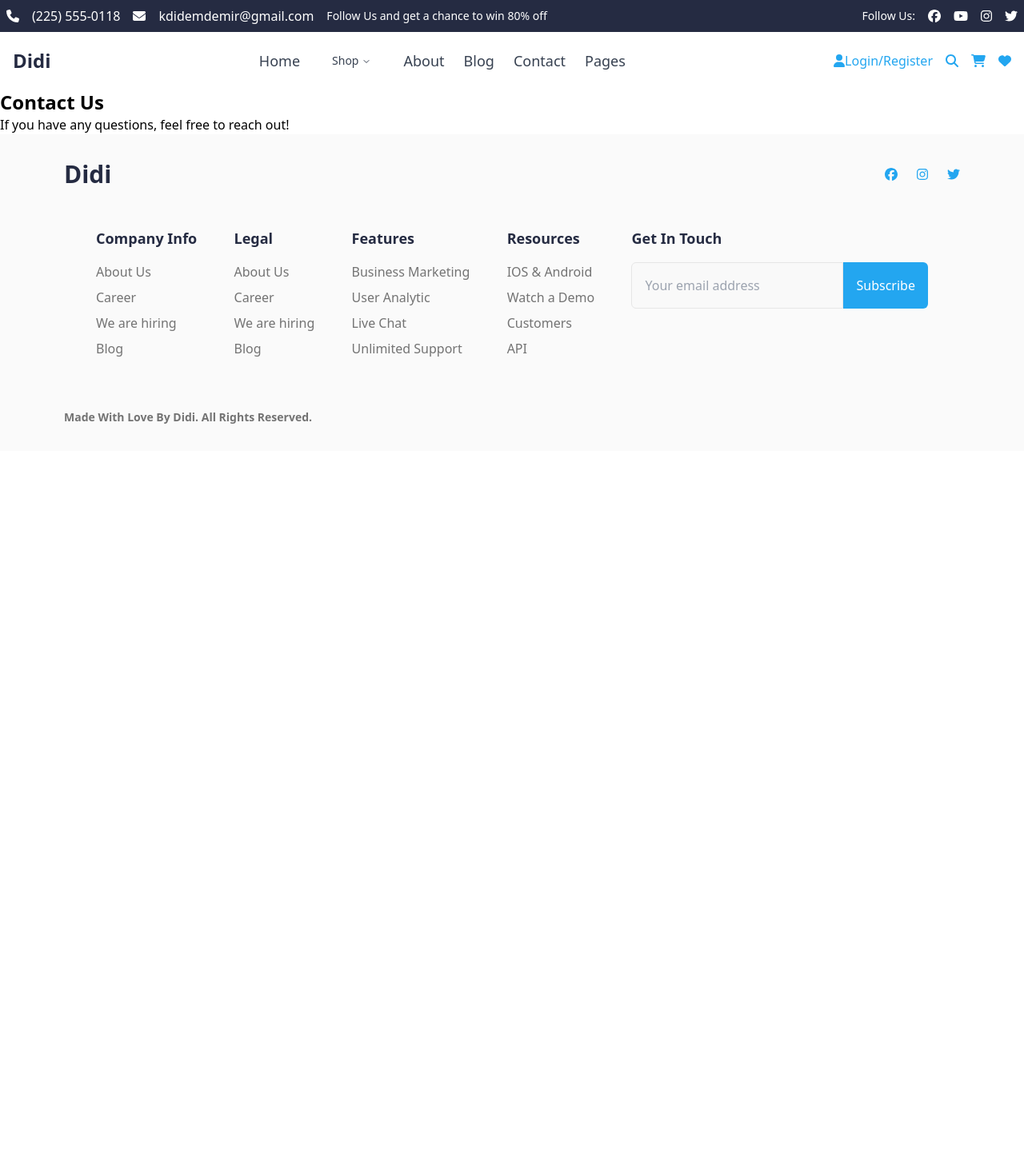
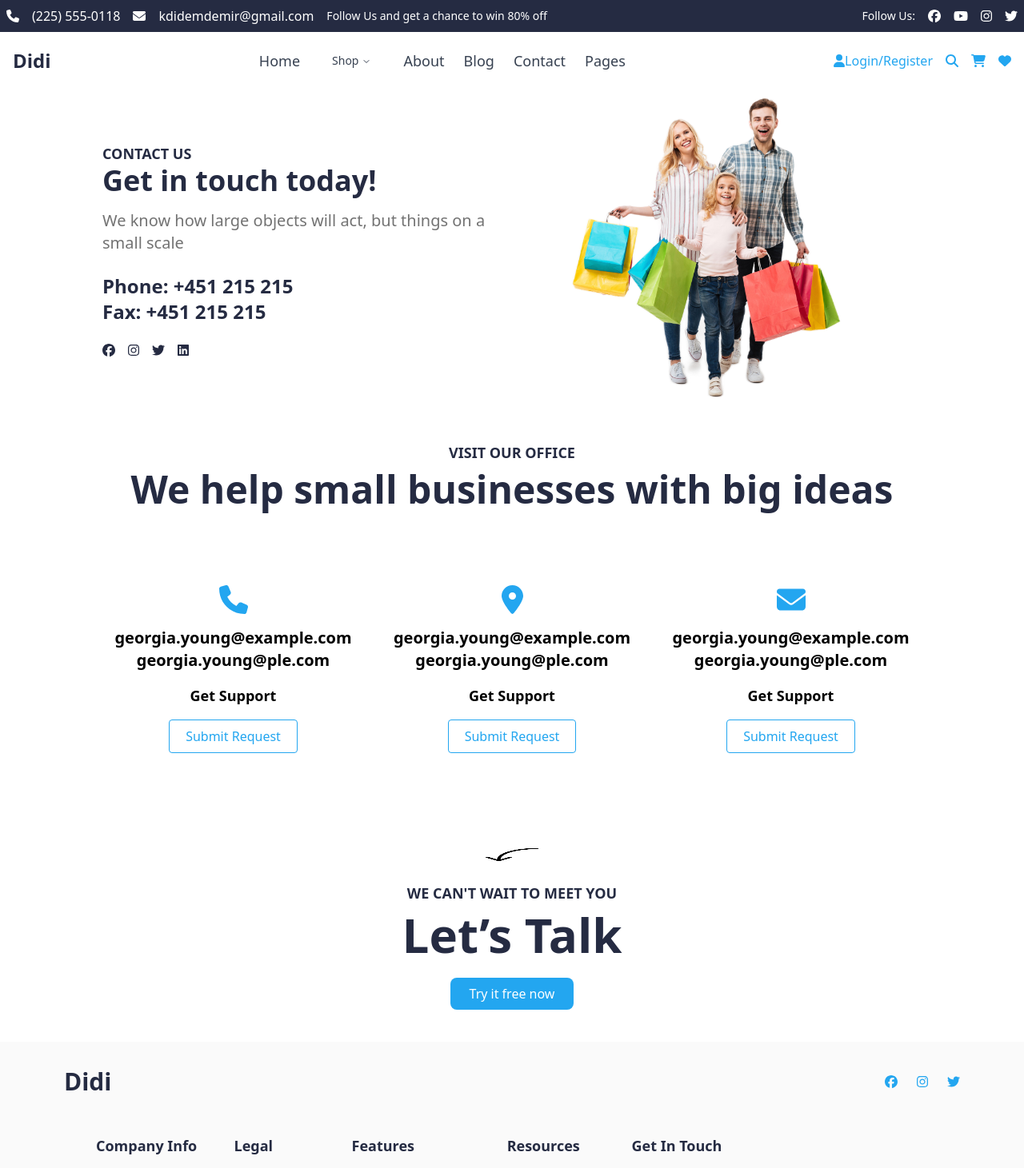
Before and after one commit to didemdemir11/eCommerceProject, a React (Vite) app in the folder e-commerce-app/: page /contact in a window 1280 px wide. Shown: the top 1461 px of the page at 80% size. Before the commit the page ends 800 px from the top, so only its background shows below. Built offline with nearby package versions, Linux system fonts and the light colour scheme.

Commit message:
create static contactPage css frame and add pictures

```diff
--- a/e-commerce-app/src/pages/Contact/ContactPage.jsx
+++ b/e-commerce-app/src/pages/Contact/ContactPage.jsx
@@ -1,12 +1,128 @@
 import React from "react";
+import { FontAwesomeIcon } from "@fortawesome/react-fontawesome";
+import {
+  faFacebook,
+  faInstagram,
+  faTwitter,
+  faLinkedin,
+} from "@fortawesome/free-brands-svg-icons";
+import PageContent from "../../components/layout/PageContent";
+import {
+  faEnvelope,
+  faLocationDot,
+  faPhone,
+} from "@fortawesome/free-solid-svg-icons";
 
 const ContactPage = () => {
   return (
-    <div>
-      <h1 className="text-2xl font-bold">Contact Us</h1>
-      <p>If you have any questions, feel free to reach out!</p>
-      {/* Add a contact form or contact details */}
-    </div>
+    <PageContent>
+      {/* Contact Section */}
+      <div className="contact-section flex flex-col md:flex-row items-center md:justify-between space-y-4 md:space-y-0 md:space-x-6">
+        {/* Sol Kısım: Metin ve İkonlar */}
+        <div className="flex-1 flex flex-col items-center md:items-start text-center md:text-left">
+          <h5 className="text-[#252B42] font-bold text-lg">CONTACT US</h5>
+          <h1 className="font-bold text-4xl text-[#252B42]">
+            Get in touch today!
+          </h1>
+          <p className="text-[#737373] text-xl font-normal mt-4">
+            We know how large objects will act, but things on a small scale
+          </p>
+          <h3 className="text-[#252B42] font-bold text-2xl mt-6">
+            Phone: +451 215 215
+          </h3>
+          <h3 className="text-[#252B42] font-bold text-2xl">
+            Fax: +451 215 215
+          </h3>
+          <div className="flex justify-center md:justify-start space-x-4 mt-6">
+            <FontAwesomeIcon icon={faFacebook} color="#252B42" />
+            <FontAwesomeIcon icon={faInstagram} color="#252B42" />
+            <FontAwesomeIcon icon={faTwitter} color="#252B42" />
+            <FontAwesomeIcon icon={faLinkedin} color="#252B42" />
+          </div>
+        </div>
+
+        {/* Sağ Kısım: Görsel */}
+        <div className="flex-1">
+          <img
+            src="/images/contactPage1.png"
+            className="w-full h-auto md:h-[400px] object-cover mx-auto md:mx-0"
+            alt="Contact Illustration"
+          />
+        </div>
+      </div>
+
+      {/* Office Section */}
+      <div className="visit-office-section mt-10 text-center  md:flex md:items-start md:space-x-6">
+        <div className="flex-1">
+          <h6 className="text-[#252B42] font-bold text-lg">VISIT OUR OFFICE</h6>
+          <h2 className="font-bold text-5xl text-[#252B42] mt-2">
+            We help small businesses with big ideas
+          </h2>
+        </div>
+      </div>
+
+      {/* Contact Information Boxes */}
+      <div className="contact-info-boxes mt-20 flex flex-col md:flex-row items-center md:justify-between space-y-8 md:space-y-0 md:space-x-0">
+        {/* Phone Box */}
+        <div className="flex flex-col items-center w-[327px] h-[343px] bg-white p-4 rounded-md ">
+          <FontAwesomeIcon
+            icon={faPhone}
+            className="text-4xl mb-4 text-[#23A6F0]"
+          />
+          <h6 className="text-xl font-semibold">georgia.young@example.com</h6>
+          <h6 className="text-xl font-semibold">georgia.young@ple.com</h6>
+          <h5 className="font-bold text-lg mt-4">Get Support</h5>
+          <button className="mt-4 py-2 px-5 rounded border border-[#23A6F0] text-[#23A6F0]">
+            Submit Request
+          </button>
+        </div>
+
+        {/* Location Box */}
+        <div className="flex flex-col items-center w-[327px] h-[343px] bg-white p-4 rounded-md ">
+          <FontAwesomeIcon
+            icon={faLocationDot}
+            className="text-4xl mb-4 text-[#23A6F0]"
+          />
+          <h6 className="text-xl font-semibold">georgia.young@example.com</h6>
+          <h6 className="text-xl font-semibold">georgia.young@ple.com</h6>
+          <h5 className="font-bold text-lg mt-4">Get Support</h5>
+          <button className="mt-4 py-2 px-5 rounded border border-[#23A6F0] text-[#23A6F0]">
+            Submit Request
+          </button>
+        </div>
+
+        {/* Email Box */}
+        <div className="flex flex-col items-center w-[327px] h-[343px] bg-white p-4 rounded-md ">
+          <FontAwesomeIcon
+            icon={faEnvelope}
+            className="text-4xl mb-4 text-[#23A6F0]"
+          />
+          <h6 className="text-xl font-semibold">georgia.young@example.com</h6>
+          <h6 className="text-xl font-semibold">georgia.young@ple.com</h6>
+          <h5 className="font-bold text-lg mt-4">Get Support</h5>
+          <button className="mt-4 py-2 px-5 rounded border border-[#23A6F0] text-[#23A6F0]">
+            Submit Request
+          </button>
+        </div>
+      </div>
+
+      {/* Additional Section */}
+      <div className="text-center  mb-10">
+        <img
+          src="/images/arrow.png"
+          className="mx-auto "
+          style={{ width: "70px", height: "20px", color: "#23A6F0" }}
+          alt="Arrow Icon"
+        />
+        <h5 className="text-[#252B42] font-bold text-lg mt-6">
+          WE CAN'T WAIT TO MEET YOU
+        </h5>
+        <h1 className="font-bold text-6xl text-[#252B42] mt-2">Let’s Talk</h1>
+        <button className="mt-6 bg-[#23A6F0] text-white py-2 px-6 rounded-lg">
+          Try it free now
+        </button>
+      </div>
+    </PageContent>
   );
 };
 
```
Also changed, not shown: e-commerce-app/public/images/arrow.png (added), e-commerce-app/public/images/contactPage1.png (added).
